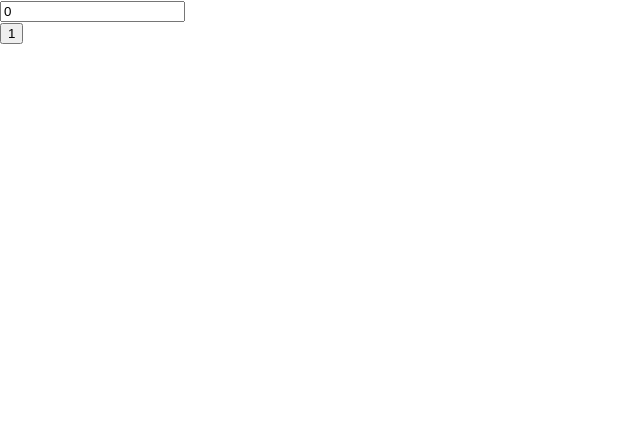
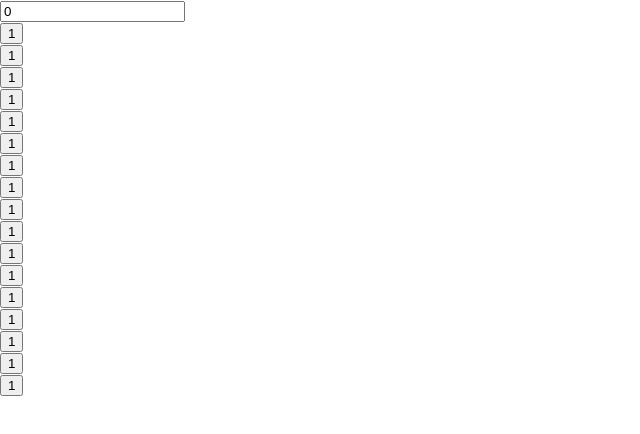
Before and after one commit to pardana/gocalculator, a React (Create React App) app: page / in a window 1280 px wide. Shown: the top 434 px of the page, without its empty margins (0-640 px from the left). Built offline with nearby package versions, Linux system fonts and the light colour scheme.

Commit message:
update button.map

```diff
--- a/src/App.js
+++ b/src/App.js
@@ -23,12 +23,36 @@ class App extends Component {
     const buttons = [
       { symbol: "C", cols: 3, action: this.reset },
       { symbol: "/", cols: 1, action: this.addToCurrent },
+      { symbol: "7", cols: 1, action: this.addToCurrent },
+      { symbol: "8", cols: 1, action: this.addToCurrent },
+      { symbol: "9", cols: 1, action: this.addToCurrent },
+      { symbol: "X", cols: 1, action: this.addToCurrent },
+      { symbol: "4", cols: 1, action: this.addToCurrent },
+      { symbol: "5", cols: 1, action: this.addToCurrent },
+      { symbol: "6", cols: 1, action: this.addToCurrent },
+      { symbol: "-", cols: 1, action: this.addToCurrent },
+      { symbol: "1", cols: 1, action: this.addToCurrent },
+      { symbol: "2", cols: 1, action: this.addToCurrent },
+      { symbol: "3", cols: 1, action: this.addToCurrent },
+      { symbol: "+", cols: 1, action: this.addToCurrent },
+      { symbol: "0", cols: 2, action: this.addToCurrent },
+      { symbol: ".", cols: 1, action: this.addToCurrent },
+      { symbol: "=", cols: 1, action: this.addToCurrent },
     ];
 
     return (
       <div className="App">
         <input className="result" type="text" value={this.state.current} />
-        <Button />
+
+        {buttons.map((btn, i) => {
+          return (
+            <Button
+              symbol={btn.symbol}
+              cols={btn.cols}
+              action={(symbol) => btn.action}
+            />
+          );
+        })}
       </div>
     );
   }
```
